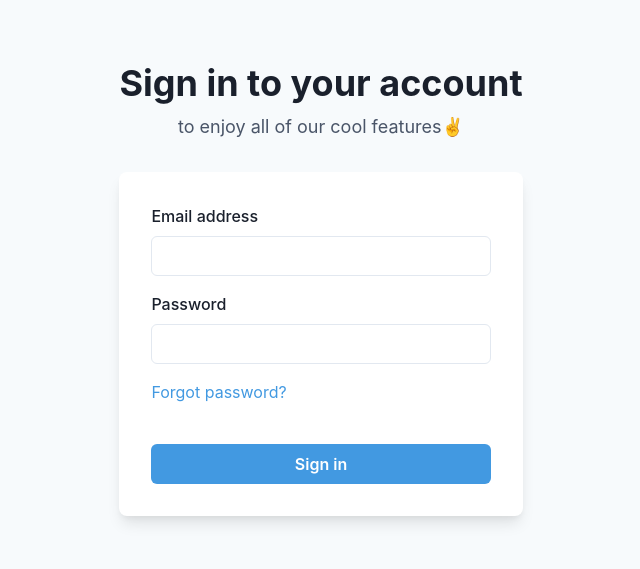
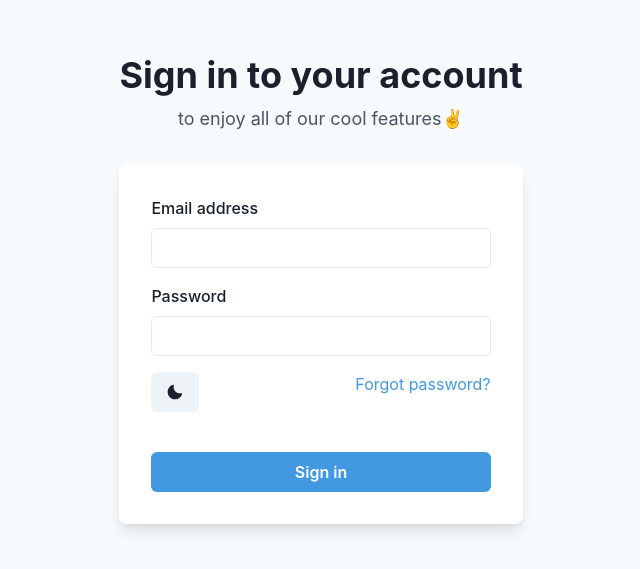
Before and after one commit to TheTeaCup/status-page, a Next.js app: page / in a window 1280 px wide. Shown: the part 111-680 px from the top of the page, without its empty margins (319-959 px from the left). Built offline with nearby package versions, Linux system fonts and the light colour scheme.

Commit message:
small update

```diff
--- a/pages/index.js
+++ b/pages/index.js
@@ -8,13 +8,15 @@
     Input,
     Link,
     Stack,
-    Text,
+    Text, useColorMode,
     useColorModeValue, useToast,
 } from '@chakra-ui/react';
 import {useState} from "react";
+import {MoonIcon, SunIcon} from "@chakra-ui/icons";
 
 export default function Home({installed}) {
     const toast = useToast();
+    const { colorMode, toggleColorMode } = useColorMode();
 
     const [email, setEmail] = useState(null);
     const [password, setPassword] = useState(null);
@@ -79,6 +81,9 @@
                                     direction={{base: 'column', sm: 'row'}}
                                     align={'start'}
                                     justify={'space-between'}>
+                                    <Button onClick={toggleColorMode}>
+                                        {colorMode === 'light' ? <MoonIcon /> : <SunIcon />}
+                                    </Button>
                                     <Link target={'_blank'} href={'/password-reset'} color={'blue.400'}>Forgot
                                         password?</Link>
                                 </Stack>
```
